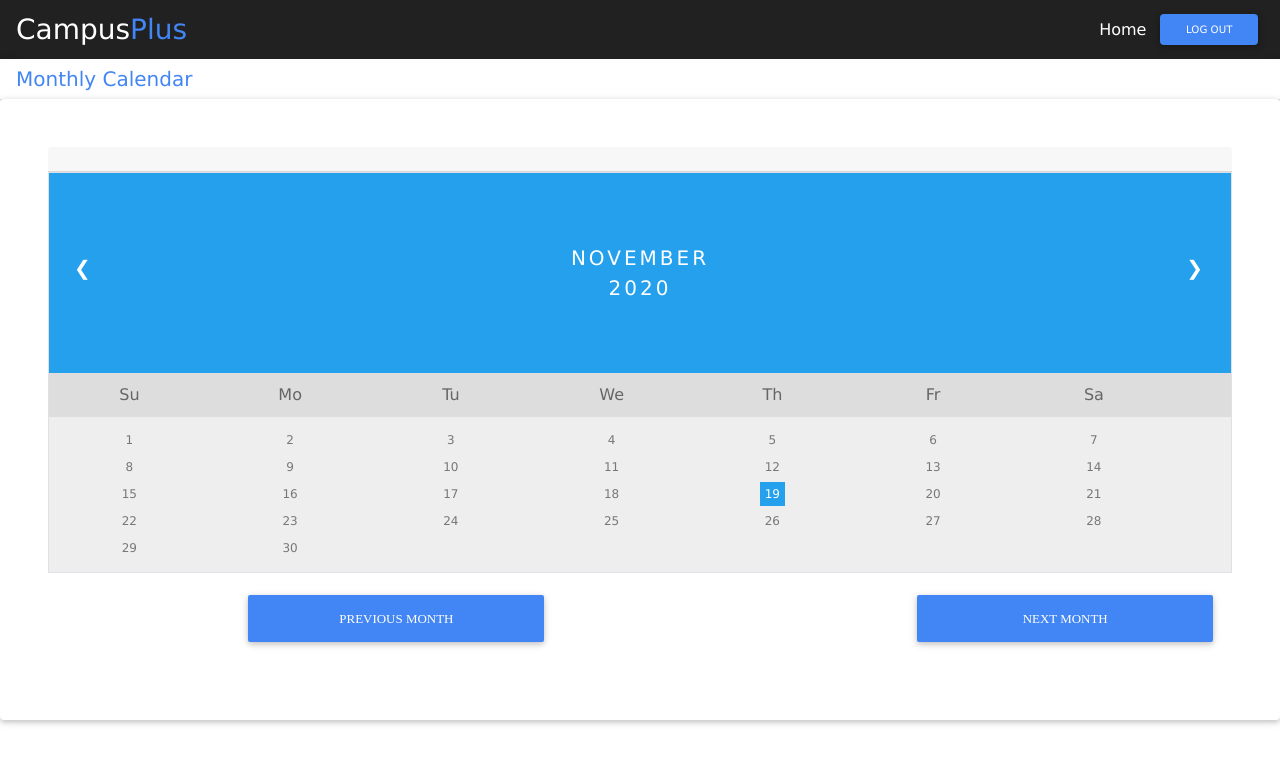
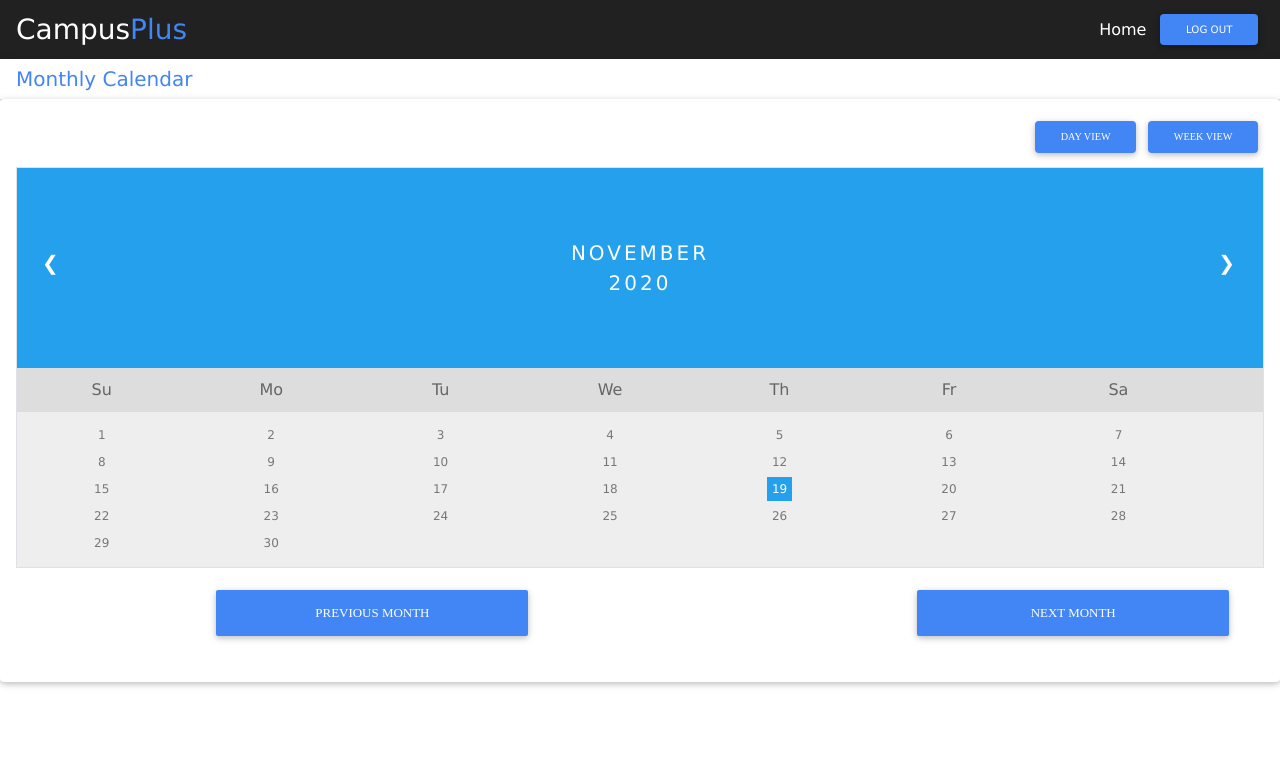
Before and after one commit to luisegarduno/CampusPlus, a React (Create React App) app in the folder frontend/: page /calendars in a window 1280 px wide. Shown: the top 764 px of the page. Built offline with nearby package versions, Linux system fonts and the light colour scheme.

Commit message:
Calendar Updates

```diff
--- a/frontend/src/app/Calendar.jsx
+++ b/frontend/src/app/Calendar.jsx
@@ -1,6 +1,7 @@
 import React from "react";
 import './Calendar.css';
 import { Header } from './Header';
+
 export class Calendar extends React.Component{
 
     render() {
@@ -11,8 +12,11 @@ export class Calendar extends React.Component{
                 <span className="mb-0 h5 text-primary">Monthly Calendar</span>
             </nav>
 
-        <div className="p-5 card">
-            <h3 className="card-header" id="mandyr"></h3>
+         <div className="p-3 card">
+            <h2>
+                <button className="btn btn-primary btn-sm float-right rounded" onClick={() => this.props.history.push("/weekly")}>Week View</button>
+                <button className="btn btn-primary btn-sm float-right rounded" onClick={() => this.props.history.push("/daily")}>Day View</button>
+            </h2>
             <table className="table table-bordered table-responsive-sm" id="calendar">
                 <thead>
                     <tr>
```
